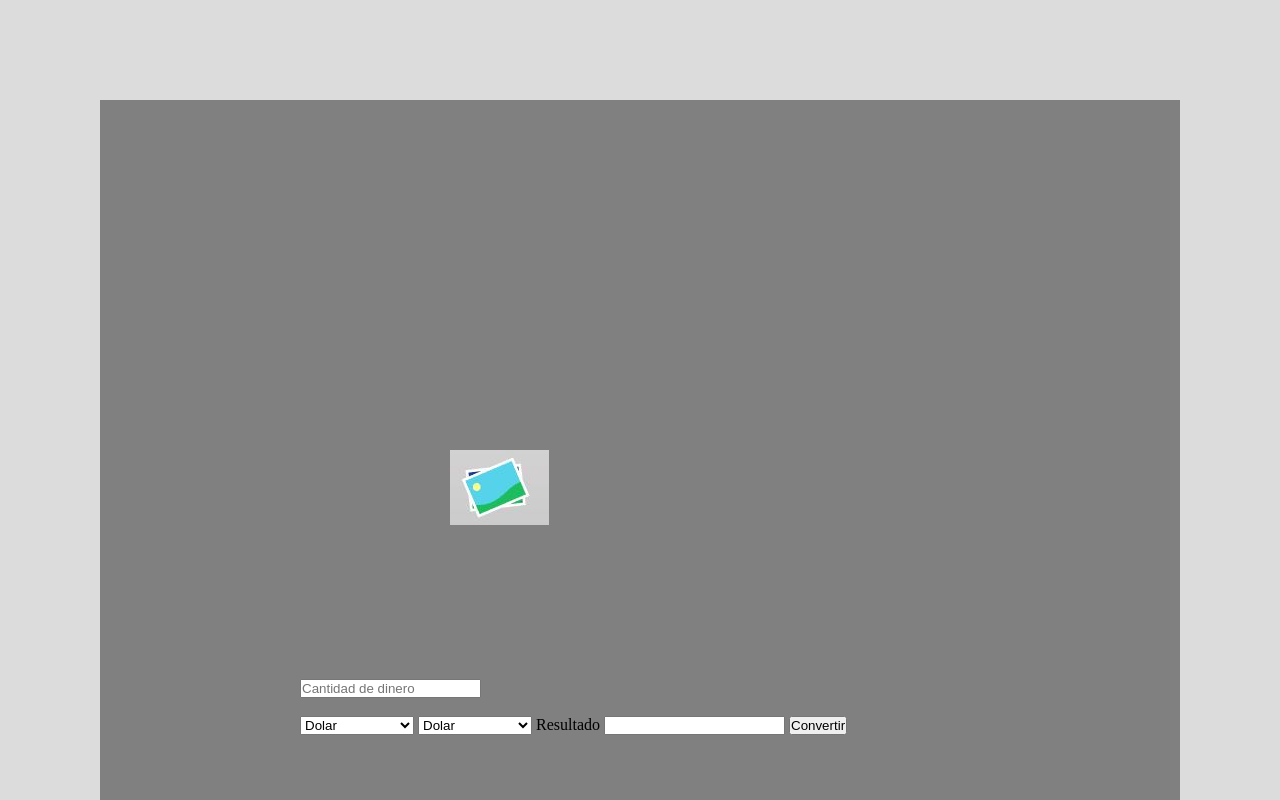
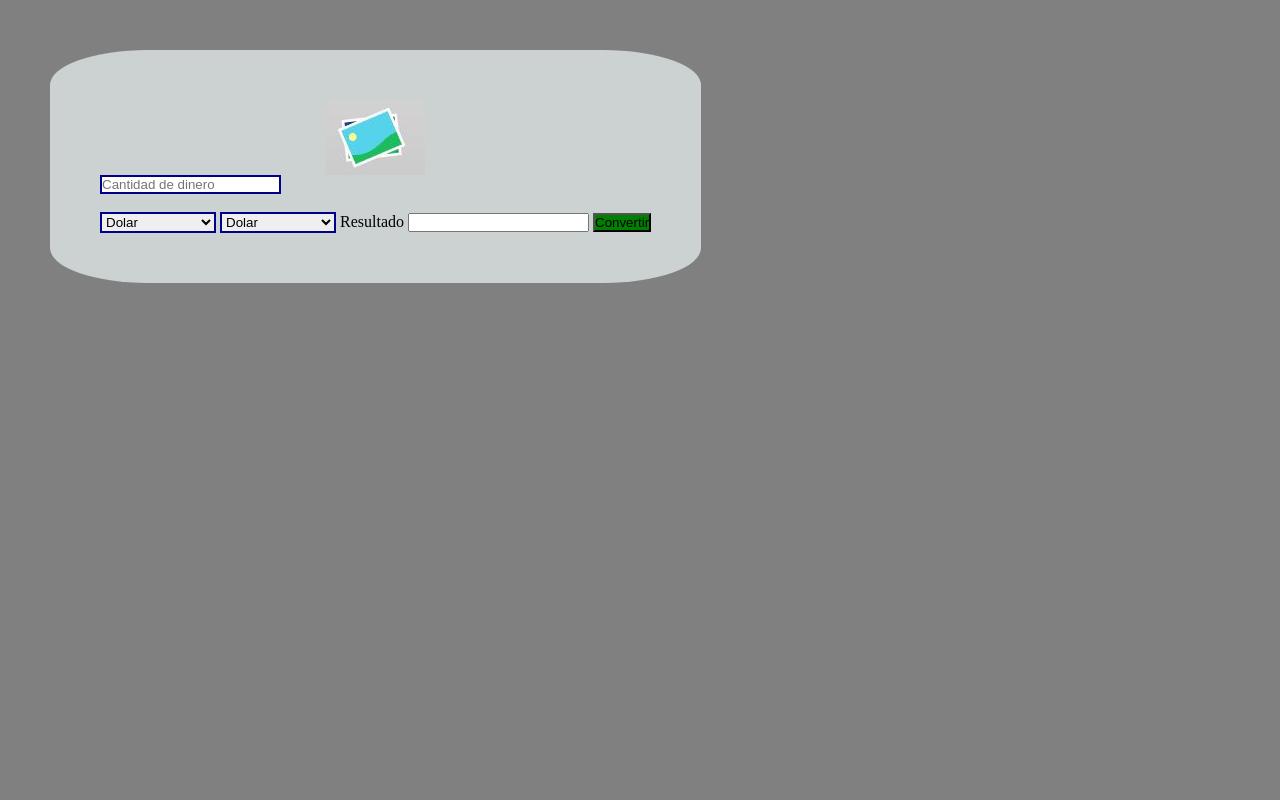
Before and after one commit to Paola2828/AvanceDivisasMonedas, a plain HTML site: page index.html in a window 1280 px wide. Shown: the top 800 px of the page. Drawn offline with Linux system fonts and the light colour scheme.

Commit message:
Entrega conversor divisas

```diff
--- a/style.css
+++ b/style.css
@@ -1,3 +1,8 @@
+
+:root{
+    --gris:#CCD1D1
+}
+
 *{
     box-sizing: border-box;
     padding: 0;
@@ -5,12 +10,46 @@
 }
 
 body{
-    background-color: gainsboro;
+    background-color: gray;
 }
 
-div {
-    background-color: gray;
-    margin: 100px;
+#caja1 {
+    display: inline-block;
+    background-color: var(--gris);
     padding: 50px;
+    border: 50px;
+    border-radius: 15%;
+    margin: 50px;
+}
 
+
+#de, #a, #dinero{
+    border: 2px solid darkblue;
 }
+
+
+
+
+    img {
+
+        background-image: img;
+
+        background-position: 25% 75%;
+        align-items: center;
+
+
+    }
+
+    .imagen1{
+
+
+        align-items: center;
+        display: flex ;
+        justify-content: center;
+    }
+
+
+
+#convertir{
+    background-color: green;
+}
```
